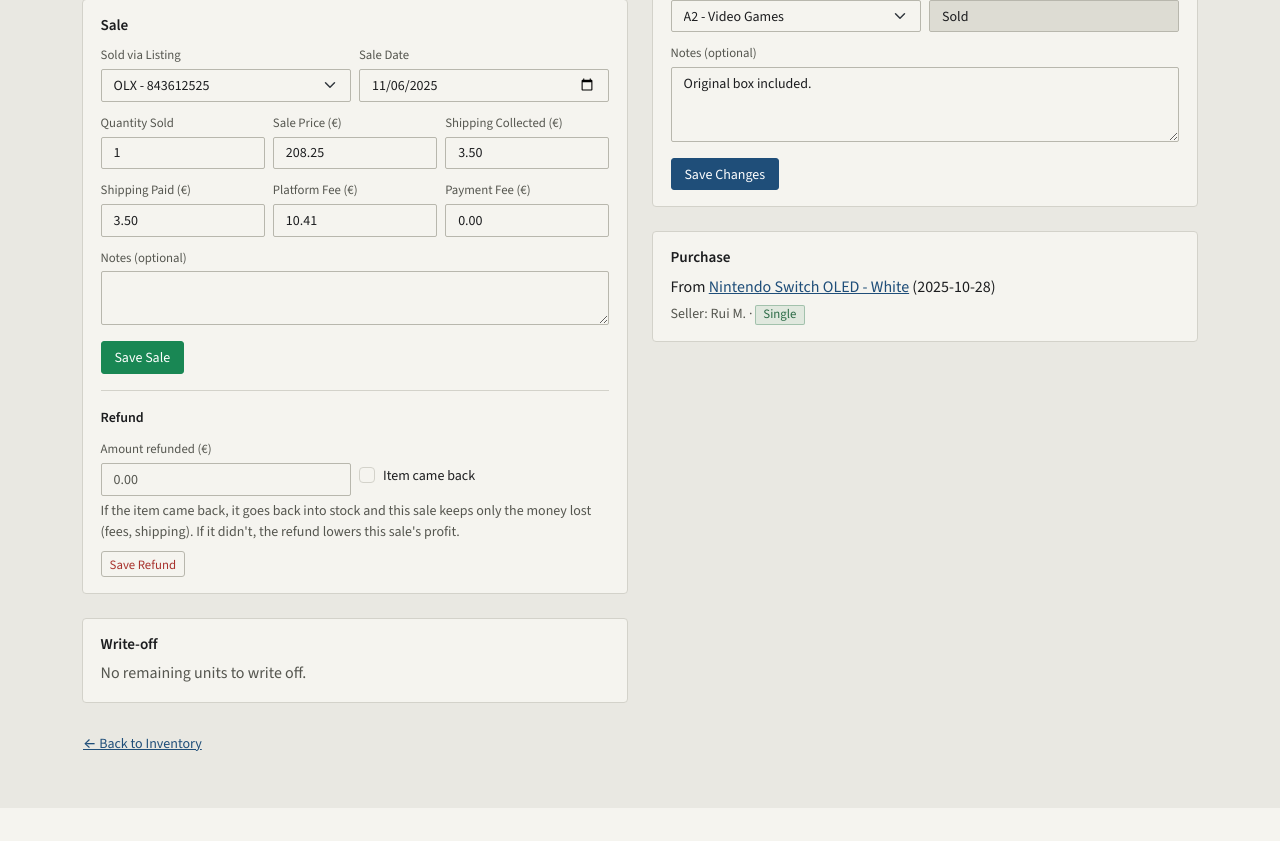
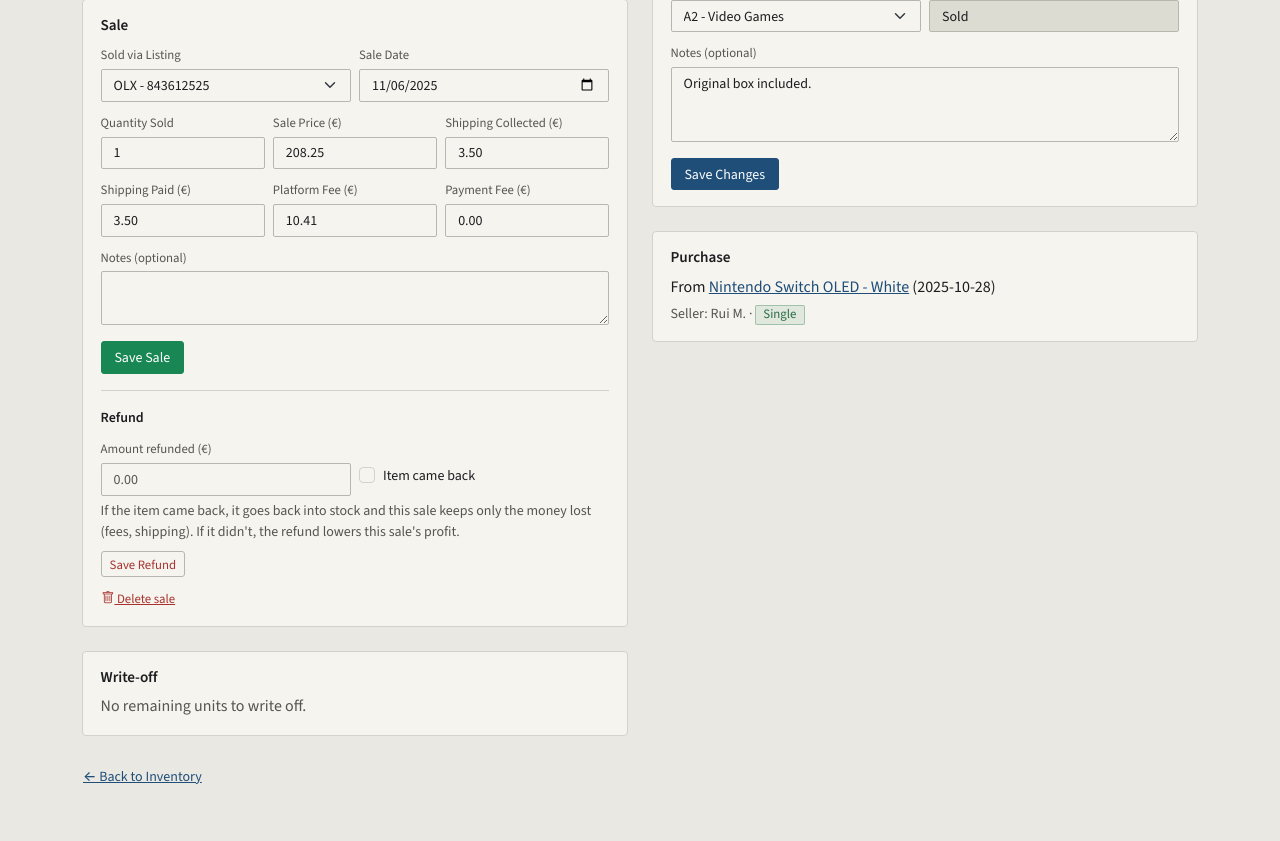
Before and after one commit to Dommus/Resale-Desk, a Flask app: page /inventory/1 in a window 1280 px wide. Shown: the part 579-1420 px from the top of the page. Before the commit the page ends 1387 px from the top, so only its background shows below. Run offline with Flask 3, Linux system fonts and the light colour scheme; a user stored in the database is signed in; some libraries are stand-ins or nearby versions.

Commit message:
Delete a purchase with its last item and allow deleting mistaken sales
Deleting the only item in a purchase now deletes the purchase too, so no
empty purchase is left holding a stray cost. The confirm prompt says so.

Sales recorded by mistake can now be deleted instead of faking a return.
A sale that wasn't returned gives its units back to stock and reactivates
its sold listing.

Co-Authored-By: Claude Opus 5.5 <noreply@anthropic.com>

```diff
--- a/app.py
+++ b/app.py
@@ -727,21 +727,30 @@ def edit_item(item_id):
 def delete_item(item_id):
     item = Item.query.filter_by(id=item_id, user_id=current_user.id).first_or_404()
 
-    # Convert purchase type to Single if needed
     purchase = item.purchase
-    if (purchase and purchase.purchase_type == PurchaseType.BUNDLE and len(purchase.items) == 2):
-        purchase.purchase_type = PurchaseType.SINGLE
-
-    db.session.delete(item)
+    purchase_page = url_for("view_purchase", purchase_id=purchase.id)
+    # A purchase left without items would only hold a stray cost, so it goes too
+    # (deleting the purchase also deletes the item)
+    deleting_purchase = len(purchase.items) == 1
+    if deleting_purchase:
+        db.session.delete(purchase)
+    else:
+        # Convert purchase type to Single if needed
+        if purchase.purchase_type == PurchaseType.BUNDLE and len(purchase.items) == 2:
+            purchase.purchase_type = PurchaseType.SINGLE
+        db.session.delete(item)
     db.session.commit()
-    flash(_("Item deleted."), "success")
-
-    # Redirect to current page
+    flash(_("Item and its purchase deleted.") if deleting_purchase else _("Item deleted."), "success")
+
+    # Redirect to current page, unless that page was deleted
     referrer = request.referrer
     if referrer:
         parsed_referrer = urlparse(referrer)
         if parsed_referrer.netloc in ("", request.host):
-            return redirect(referrer)
+            if deleting_purchase and parsed_referrer.path == purchase_page:
+                return redirect(url_for("purchases"))
+            if parsed_referrer.path != url_for("view_item", item_id=item_id):
+                return redirect(referrer)
 
     # Fallback
     return redirect(url_for("inventory"))
@@ -1322,6 +1331,27 @@ def refund_sale(sale_id):
     refresh_item_status(item)
     db.session.commit()
     flash(_("Refund saved.") if sale.is_refunded else _("Refund removed."), "success")
+    return redirect(url_for("view_item", item_id=item.id))
+
+
+# For sales recorded by mistake. A sale that really happened and was undone is a refund.
+@app.route("/sales/<int:sale_id>/delete", methods=["POST"])
+@login_required
+def delete_sale(sale_id):
+    sale = Sale.query.join(Item).filter(Sale.id == sale_id, Item.user_id == current_user.id).first_or_404()
+    item = sale.item
+
+    if not sale.item_returned:
+        # Its units go back into stock, and its listing is live again
+        item.quantity_sold = max(item.quantity_sold - sale.quantity, 0)
+        if sale.listing and sale.listing.status == ListingStatus.SOLD:
+            sale.listing.status = ListingStatus.ACTIVE
+
+    item.sales.remove(sale)
+    db.session.delete(sale)
+    refresh_item_status(item)
+    db.session.commit()
+    flash(_("Sale deleted."), "success")
     return redirect(url_for("view_item", item_id=item.id))
 
 
--- a/templates/inventory/inventory_view.html
+++ b/templates/inventory/inventory_view.html
@@ -23,6 +23,15 @@
 </form>
 {% endmacro %}
 
+{% macro delete_sale_form(sale) %}
+<form method="post" action="{{ url_for('delete_sale', sale_id=sale.id) }}" class="mt-2"
+      onsubmit='return confirm({{ _("Delete this sale? Only do this if it was recorded by mistake. If the sale really happened and was undone, record a refund instead.")|tojson }});'>
+    <button type="submit" class="btn btn-link btn-sm text-danger p-0"><i class="bi bi-trash"></i> {{ _('Delete sale') }}</button>
+</form>
+{% endmacro %}
+
+{% set delete_item_message = _("Delete this item permanently? It is the only item in its purchase, so the purchase will be deleted too.") if item.purchase.items|length == 1 else _("Delete this item permanently?") %}
+
 <div class="d-flex justify-content-between align-items-start mb-3">
     <div>
         <h3 class="mb-1">{{ item.name }}</h3>
@@ -39,7 +48,7 @@
         {% if header_listing %}
         <a href="{{ header_listing.listing_url }}" target="_blank" rel="noopener noreferrer" class="btn btn-primary btn-sm"><i class="bi bi-box-arrow-up-right" aria-hidden="true"></i> {{ _('View on {platform}', platform=header_listing.platform) }}</a>
         {% endif %}
-        <form method="post" action="{{ url_for('delete_item', item_id=item.id) }}" onsubmit='return confirm({{ _("Delete this item permanently?")|tojson }});'>
+        <form method="post" action="{{ url_for('delete_item', item_id=item.id) }}" onsubmit='return confirm({{ delete_item_message|tojson }});'>
             <button class="btn btn-outline-danger btn-sm"><i class="bi bi-trash"></i> {{ _('Delete') }}</button>
         </form>
     </div>
@@ -251,6 +260,7 @@
                     <button type="submit" class="btn btn-success mt-3">{{ _('Save Sale') }}</button>
                 </form>
                 {{ refund_form(item.sale) }}
+                {{ delete_sale_form(item.sale) }}
                 {% elif item.is_written_off %}
                 <p class="text-muted mb-0">{{ _('Written off.') }}</p>
                 {% else %}
@@ -267,6 +277,7 @@
                             {{ _('Result:') }} <span class="{{ 'text-success' if s.profit >= 0 else 'text-danger' }}">{{ currency_symbol }}{{ "%.2f"|format(s.profit) }}</span>
                         </p>
                         {{ refund_form(s) }}
+                        {{ delete_sale_form(s) }}
                     </div>
                     {% endfor %}
                 </details>
--- a/templates/purchases/purchases_view.html
+++ b/templates/purchases/purchases_view.html
@@ -80,7 +80,7 @@
                                 <td data-label="" class="text-end table-action-cell">
                                     <div class="d-inline-flex gap-1">
                                         <a href="{{ url_for('view_item', item_id=item.id) }}" class="btn btn-sm btn-outline-primary">{{ _('View') }}</a>
-                                        <form method="post" action="{{ url_for('delete_item', item_id=item.id) }}" onsubmit='return confirm({{ _("Delete this item permanently?")|tojson }});'>
+                                        <form method="post" action="{{ url_for('delete_item', item_id=item.id) }}" onsubmit='return confirm({{ (_("Delete this item permanently? It is the only item in its purchase, so the purchase will be deleted too.") if purchase.items|length == 1 else _("Delete this item permanently?"))|tojson }});'>
                                             <button type="submit" class="btn btn-sm btn-outline-danger" title="{{ _('Delete item') }}" aria-label="{{ _('Delete {name}', name=item.name) }}">
                                                 <i class="bi bi-trash"></i>
                                             </button>
--- a/translations.py
+++ b/translations.py
@@ -149,6 +149,11 @@ PT = {
     "e.g. TikTok, Vinted...": "ex.: TikTok, Vinted...",
     "e.g. 50{symbol} Box": "ex.: Caixa de 50{symbol}",
     "Delete this item permanently?": "Eliminar este artigo permanentemente?",
+    "Delete this item permanently? It is the only item in its purchase, so the purchase will be deleted too.":
+        "Eliminar este artigo permanentemente? É o único artigo da compra, por isso a compra também será eliminada.",
+    "Delete this sale? Only do this if it was recorded by mistake. If the sale really happened and was undone, record a refund instead.":
+        "Eliminar esta venda? Faça-o apenas se foi registada por engano. Se a venda aconteceu e foi anulada, registe antes um reembolso.",
+    "Delete sale": "Eliminar venda",
     "Back to Inventory": "Voltar ao Inventário",
     "Back to Purchases": "Voltar às Compras",
 
@@ -483,6 +488,7 @@ PT = {
         'Use "Abater" no artigo para o registar como perda.',
     "Item updated.": "Artigo atualizado.",
     "Item deleted.": "Artigo eliminado.",
+    "Item and its purchase deleted.": "Artigo e respetiva compra eliminados.",
     "Invalid purchase type": "Tipo de compra inválido",
     "Invalid purchase type submitted": "Foi enviado um tipo de compra inválido",
     "Item name is required.": "O nome do artigo é obrigatório.",
@@ -517,6 +523,7 @@ PT = {
         "As unidades devolvidas foram entretanto vendidas ou abatidas, por isso esta devolução não pode ser anulada.",
     "Refund saved.": "Reembolso guardado.",
     "Refund removed.": "Reembolso removido.",
+    "Sale deleted.": "Venda eliminada.",
     "There are no available units to write off.": "Não há unidades disponíveis para abater.",
     "Item written off. Its cost now counts as a loss.": "Artigo abatido. O seu custo conta agora como perda.",
     "Write-off undone. The units are back in inventory.": "Abate anulado. As unidades voltaram ao inventário.",
```
